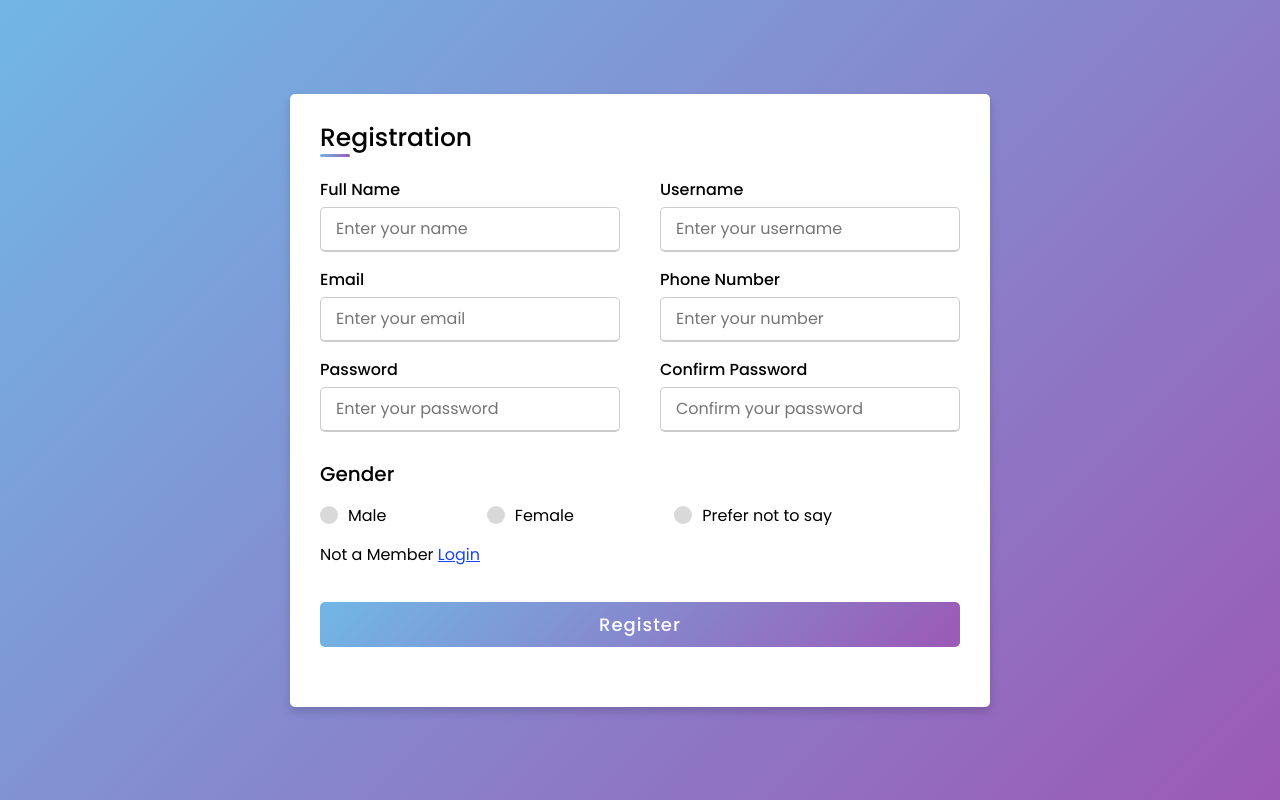
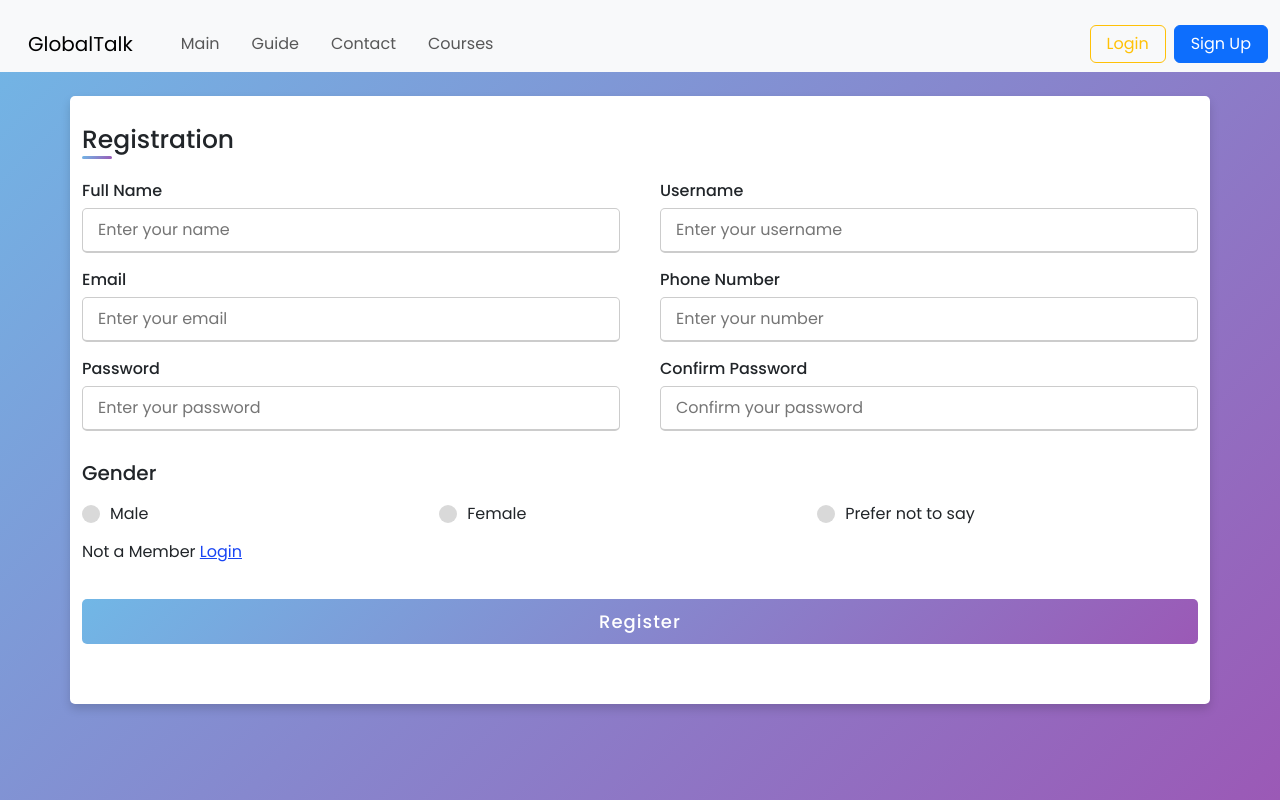
Before and after one commit to rahul7012/Study_institute_dynamic, a plain HTML site: page signup.html in a window 1280 px wide. Drawn offline with nearby package versions, Linux system fonts and the light colour scheme.

Commit message:
second commit

```diff
--- a/login.js
+++ b/login.js
@@ -12,3 +12,8 @@ const login =()=>{
 const tosignup=()=>{
     window.location="signup.html"
 }
+
+
+const signup=()=>{
+    window.location="signup.html"
+}
--- a/signup.html
+++ b/signup.html
@@ -4,9 +4,39 @@
     <meta charset="UTF-8">
     <meta name="viewport" content="width=device-width, initial-scale=1.0">
     <link rel="stylesheet" href="./registration.css">
+    <link rel="stylesheet" href="https://cdn.jsdelivr.net/npm/bootstrap@5.3.0-alpha1/dist/css/bootstrap.min.css">
+
     <title>signup</title>
 </head>
 <body>
+  <nav class="navbar fixed-top navbar-expand-lg navbar-light bg-light pt-4">
+    <div class="container-fluid">
+      <a class="navbar-brand px-3" href="index.html">GlobalTalk</a>
+      <button class="navbar-toggler" type="button" data-bs-toggle="collapse" data-bs-target="#navbarNav" aria-controls="navbarNav" aria-expanded="false" aria-label="Toggle navigation">
+        <span class="navbar-toggler-icon"></span>
+      </button>
+      <div class="collapse navbar-collapse" id="navbarNav">
+        <ul class="navbar-nav">
+          <li class="nav-item">
+            <a class="nav-link px-3" href="#">Main</a>
+          </li>
+          <li class="nav-item">
+            <a class="nav-link px-3" href="#">Guide</a>
+          </li>
+          <li class="nav-item">
+            <a class="nav-link px-3" href="#">Contact</a>
+          </li>
+          <li class="nav-item">
+            <a class="nav-link px-3" href="#">Courses</a>
+          </li>
+        </ul>
+      </div>
+      <div class="d-flex">
+        <button onclick="login()" class="btn btn-outline-warning me-2 px-3" type="button">Login</button>
+        <button onclick="signup()" class="btn btn-primary px-3" type="button">Sign Up</button>
+      </div>
+    </div>
+  </nav>
   <div class="container">
     <div class="title">Registration</div>
     <div class="content">
--- a/signup.js
+++ b/signup.js
@@ -24,3 +24,7 @@ const signup = () => {
 const tologin =()=>{
     window.location="login.html"
 }
+
+const login =() =>{
+    window.location="login.html"
+}
```
Also changed, not shown: dash.js (+20 -4 lines), login.html (+30 -0 lines).
